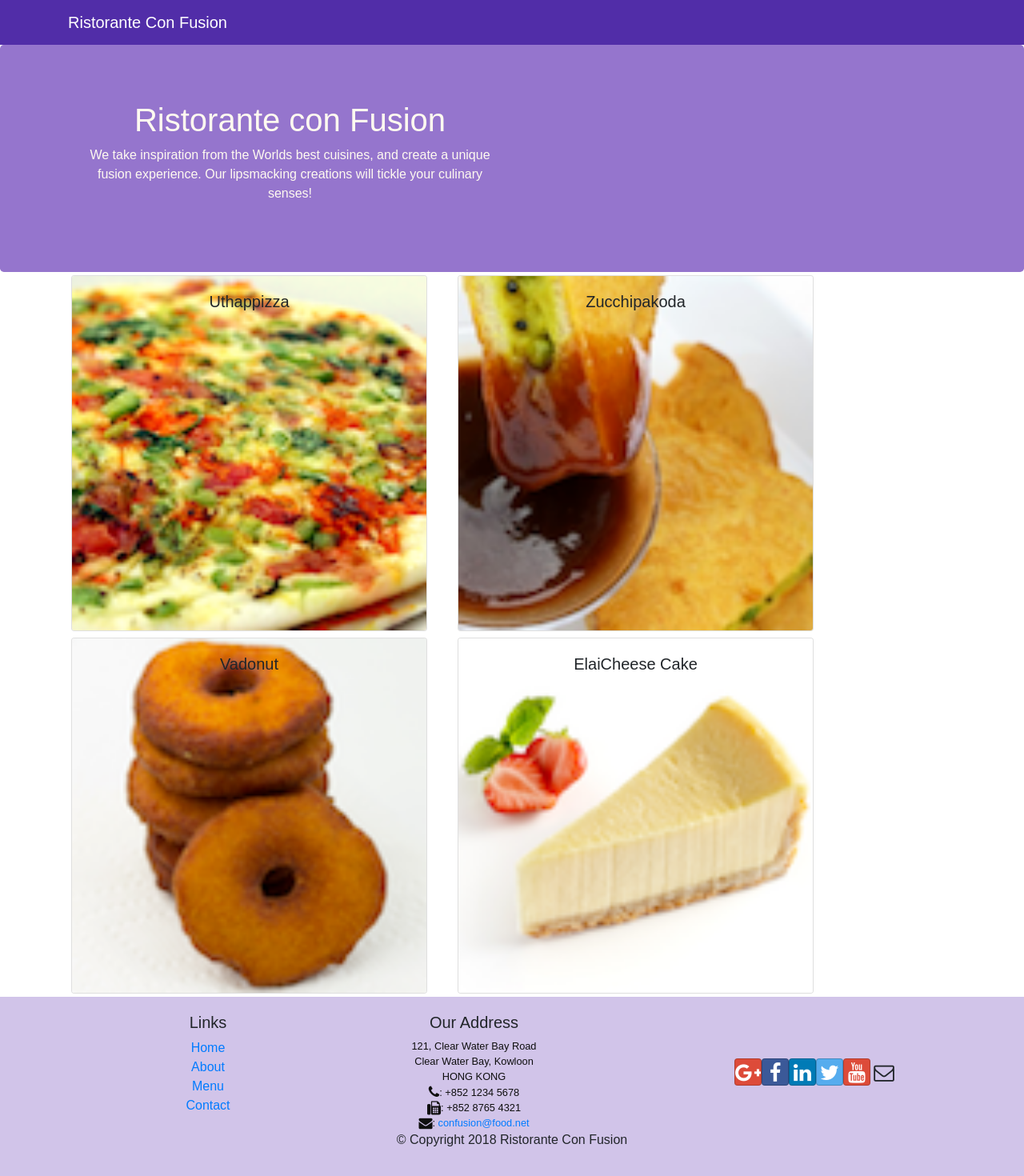
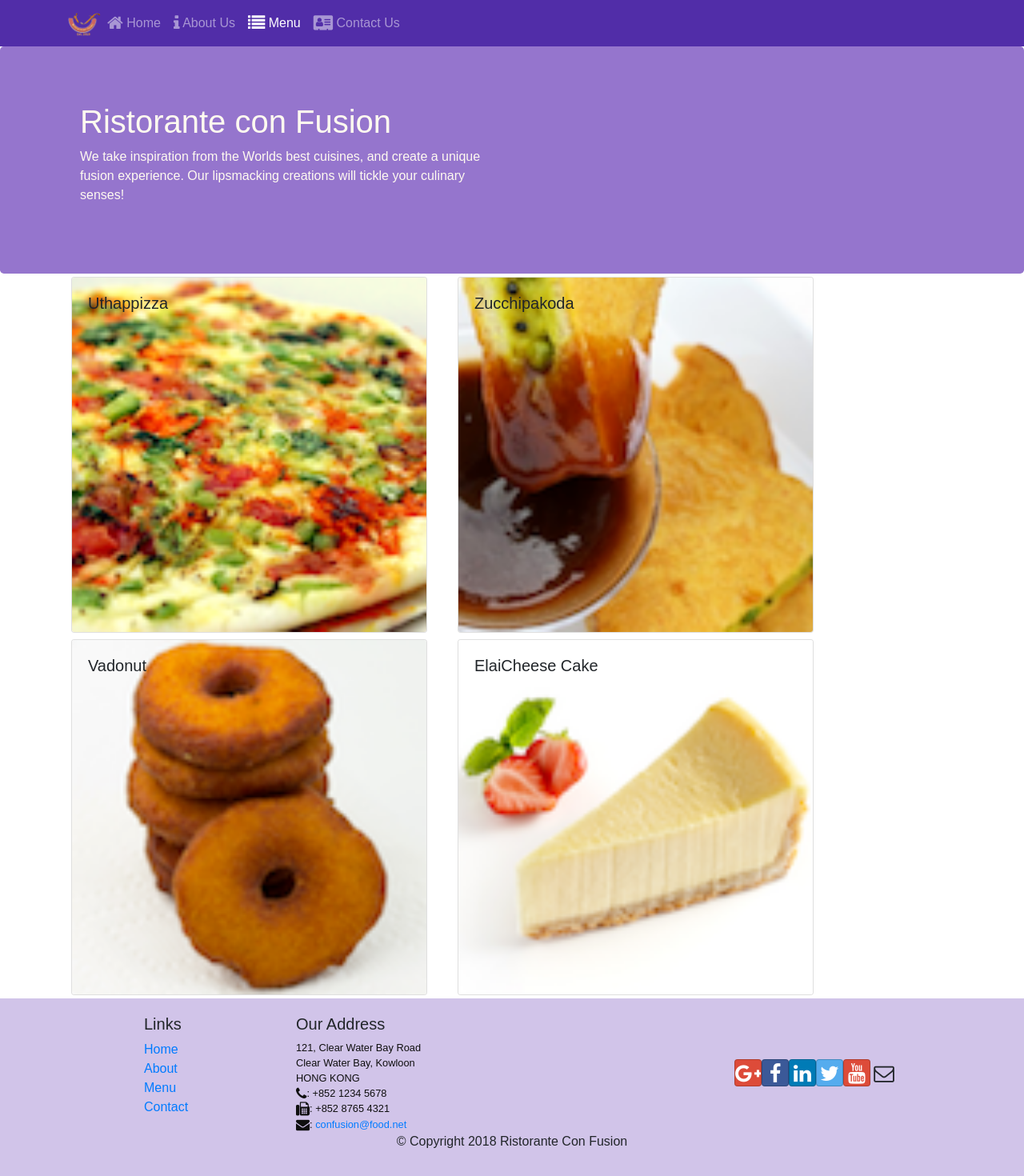
Before and after one commit to preetiamatya/courseraReactJS, a React (Create React App) app: page /menu in a window 1280 px wide. Shown: the top 1470 px of the page at 80% size. Built offline with nearby package versions, Linux system fonts and the light colour scheme.

Commit message:
react router

```diff
--- a/src/App.js
+++ b/src/App.js
@@ -2,13 +2,16 @@
 import Main from './components/MainComponent';
 import DishDetail from './components/DishdetailComponent';
 import './App.css';
+import { BrowserRouter } from 'react-router-dom';
 class App extends Component {
 
   render() {
     return (
-      <div className="App">
-        <Main />
-      </div>
+      <BrowserRouter>
+        <div>
+          <Main />
+        </div>
+      </BrowserRouter>
     );
   }
 }
--- a/src/components/FooterComponent.js
+++ b/src/components/FooterComponent.js
@@ -1,5 +1,5 @@
 import React from 'react';
-
+import { Link } from 'react-router-dom';
 function Footer(props) {
     return(
     <div className="footer">
@@ -8,10 +8,10 @@
                 <div className="col-4 offset-1 col-sm-2">
                     <h5>Links</h5>
                     <ul className="list-unstyled">
-                        <li><a href="#">Home</a></li>
-                        <li><a href="#">About</a></li>
-                        <li><a href="#">Menu</a></li>
-                        <li><a href="contactus.html">Contact</a></li>
+                        <li><Link to = "/home">Home</Link></li>
+                        <li><Link to = "/aboutus">About</Link></li>
+                        <li><Link to = "/menu">Menu</Link></li>
+                        <li><Link to = "/contactus">Contact</Link></li>
                     </ul>
                 </div>
                 <div className="col-7 col-sm-5">
--- a/src/components/HeaderComponent.js
+++ b/src/components/HeaderComponent.js
@@ -1,14 +1,53 @@
 import React, { Component } from 'react';
-import { Navbar, NavbarBrand, Jumbotron } from 'reactstrap';
+import { Nav, Navbar, NavbarBrand, NavbarToggler, Collapse, NavItem, Jumbotron } from 'reactstrap';
+import { NavLink } from 'react-router-dom';
 class Header extends Component {
+  constructor(props) {
+    super(props);
+    this.state = {
+      isNavOpen: false
+    };
+    this.toggleNav = this.toggleNav.bind(this);
+ }
+    toggleNav() {
+      this.setState ({
+        isNavOpen : !this.state.isNavOpen
+      });
+  }
   render() {
     return (
     <React.Fragment>
     {/*react fragment*/}
     {/*adding React elements directly to the DOM*/}
-    <Navbar dark>
+    <Navbar dark expand = "md">
+    <NavbarToggler onClick = {this.toggleNav}/>
       <div className="container">
-        <NavbarBrand href="/">Ristorante Con Fusion</NavbarBrand>
+        <NavbarBrand className="mr-auto" href="/">
+          <img src = "assets/images/logo.png" height="30" width = "41" alt = "Ristorante Con Fusion"/>
+        </NavbarBrand>
+        <Collapse isOpen = {this.state.isNavOpen} navbar>
+        <Nav navbar>
+        <NavItem>
+          <NavLink className="nav-link"  to='/home'>
+            <span className="fa fa-home fa-lg"></span> Home
+          </NavLink>
+        </NavItem>
+        <NavItem>
+          <NavLink className="nav-link" to='/aboutus'>
+            <span className="fa fa-info fa-lg"></span> About Us
+          </NavLink>
+        </NavItem>
+        <NavItem>
+          <NavLink className="nav-link"  to='/menu'>
+            <span className="fa fa-list fa-lg"></span> Menu
+          </NavLink>
+        </NavItem>
+        <NavItem>
+            <NavLink className="nav-link" to='/contactus'><span className="fa fa-address-card fa-lg"></span> Contact Us
+            </NavLink>
+        </NavItem>
+        </Nav>
+        </Collapse>
       </div>
     </Navbar>
     <Jumbotron>
--- /dev/null
+++ b/src/components/HomeComponent.js
@@ -0,0 +1,9 @@
+import React from 'react';
+function Home (props){
+  return(
+    <div className="container">
+      <h4>Home</h4>
+    </div>
+  );
+}
+export default Home;
--- a/src/components/MainComponent.js
+++ b/src/components/MainComponent.js
@@ -1,33 +1,36 @@
 import React, { Component } from 'react';
+import Home from './HomeComponent';
 import Menu from './MenuComponent';
 import DishDetail from './DishdetailComponent';
-import { DISHES } from '../shared/dishes';
 import Header from './HeaderComponent';
 import Footer from './FooterComponent';
+import { DISHES } from '../shared/dishes';
+import { Switch, Route, Redirect } from 'react-router-dom';
 
 class Main extends Component {
 
   constructor(props) {
     super(props);
     this.state = {
-        dishes: DISHES,
-        selectedDish: null
+        dishes: DISHES
     };
   }
-
-  onDishSelect(dishId) {
-
-    this.setState({ selectedDish: dishId});
-    console.log(dishId);
-
-  }
-
   render() {
+    const HomePage = () => {
+      return (
+        <Home/>
+      );
+    }
     return (
       <div>
       <Header/>
-        <Menu dishes={this.state.dishes} onClick={(dishId) => this.onDishSelect(dishId)} />
-        <DishDetail dish={this.state.dishes.filter((dish) => dish.id === this.state.selectedDish)[0]} />
+      <Switch>
+        <Route path = "/home" component = {HomePage}/>
+        {/*pass the props with route as function component */}
+         <Route exact path='/menu' component={() => <Menu dishes={this.state.dishes} />} />
+        {/*default path*/}
+         <Redirect to="/home" />
+      </Switch>
       <Footer/>
       </div>
     );
```
Also changed, not shown: public/assets/images/alberto.png (added).
